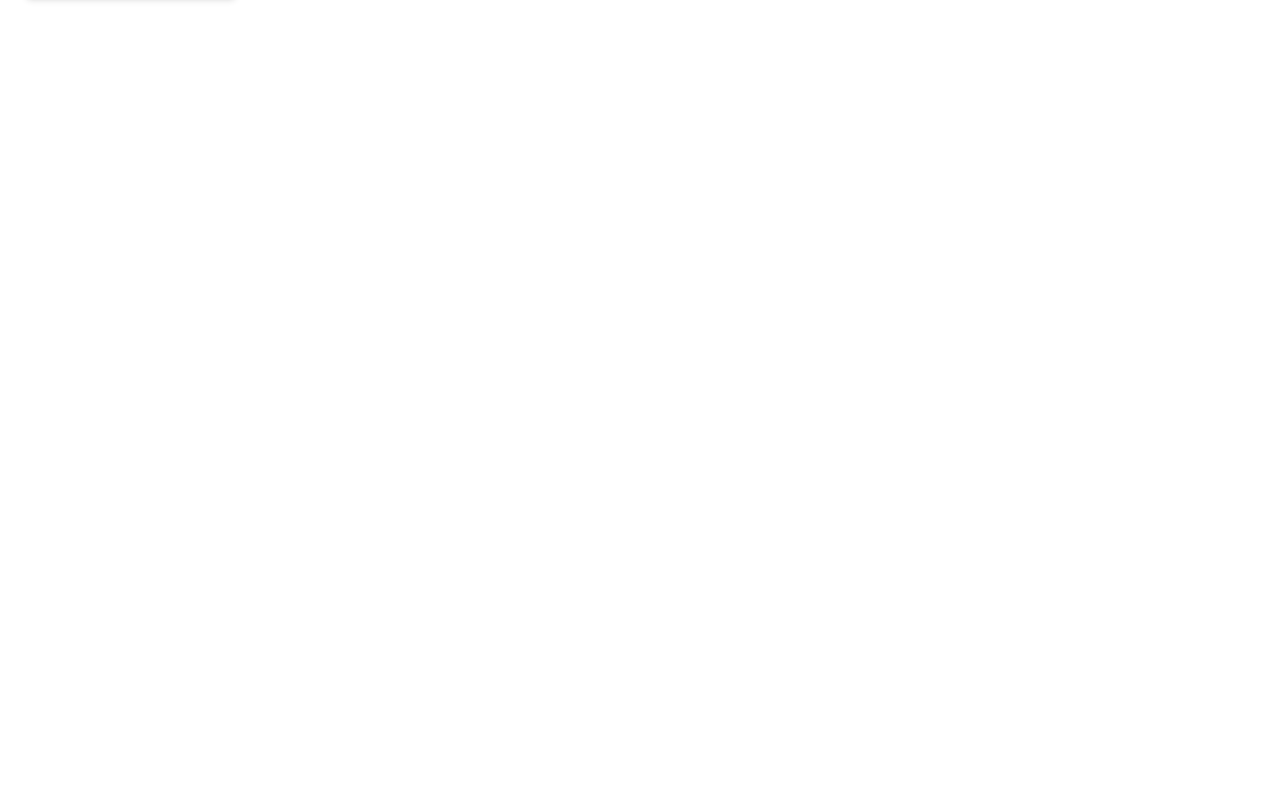
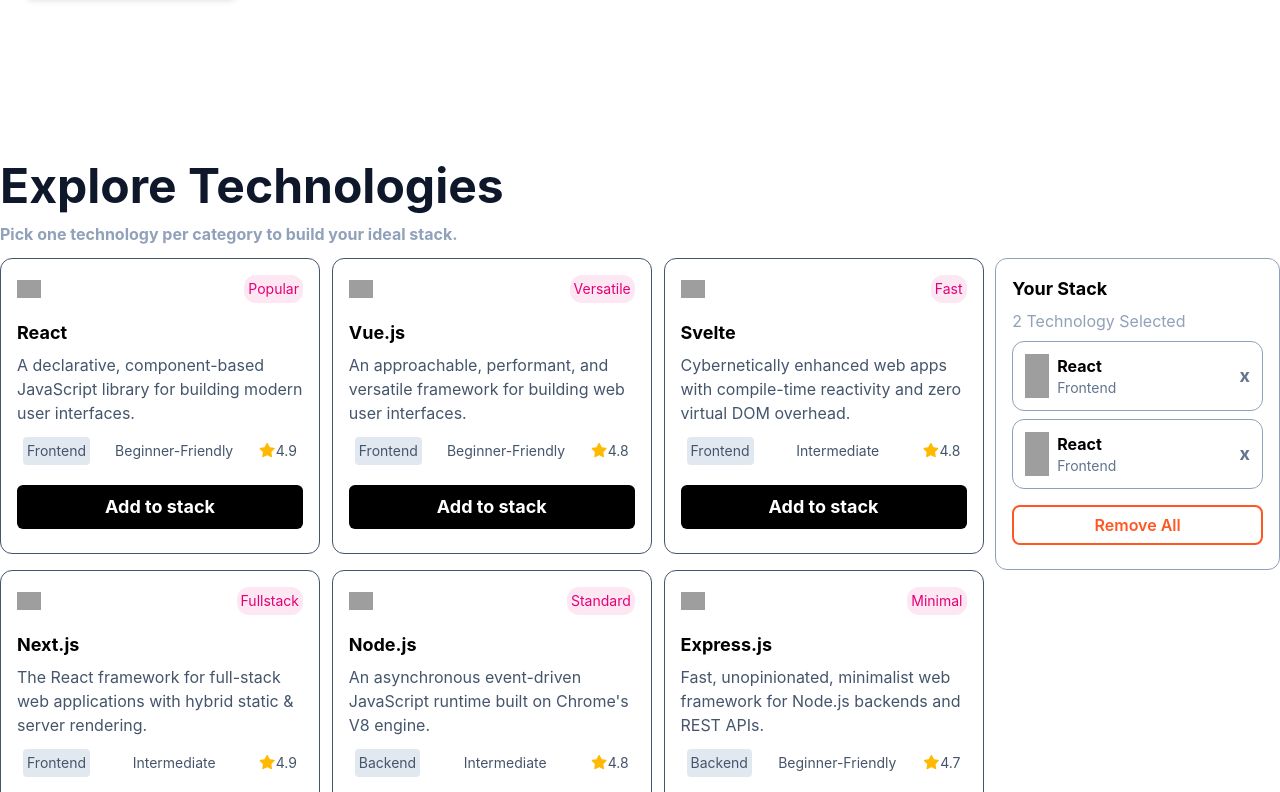
Before and after one commit to Minul-lab/Devstack, a React (Vite) app: page / in a window 1280 px wide. Shown: the part 528-1320 px from the top of the page. Before the commit the page ends 800 px from the top, so only its background shows below. Built offline with nearby package versions, Linux system fonts and the light colour scheme; grey boxes are pictures that could not be loaded.

Commit message:
Updated the technolgies.tsx added the YourStack skeleton to the ui, now the website looks closer to the figma design.. Also added the flex and grid where as needed.

```diff
--- a/src/App.tsx
+++ b/src/App.tsx
@@ -1,7 +1,7 @@
 import Navbar from "./components/Navbar";
 import Hero from "./components/Herosection";
-// import Technologies from "./components/technologies";
-import YourStack from "./components/yourStack";
+import Technologies from "./components/technologies";
+
 
 
 
@@ -10,7 +10,7 @@
     <>
       <Navbar/>
       <Hero/>
-
+      <Technologies/>
 
     </>
   ) ;
--- a/src/components/technologies.tsx
+++ b/src/components/technologies.tsx
@@ -22,14 +22,19 @@
     // console.log(technologies)
 
     return (
-      <div>
-        <h1>Explore Technologies</h1>
-        <div className="grid grid-cols-3 gap-4 max-w-7xl m-auto">
-          {technologies.map((technology) => {
-            return <Card {...technology} />;
-          })}
+      <div className="flex-col max-w-7xl m-auto py-5">
+        <div className="flex-col">
+          <h1 className="text-5xl my-3 text-slate-900 font-bold">Explore Technologies</h1>
+          <p className="font-bold text-slate-400 my-3">Pick one technology per category to build your ideal stack.</p>
         </div>
-        <YourStack></YourStack>
+        <div className="flex justify-between gap-4">
+          <div className="grid grid-cols-3 gap-4 ">
+            {technologies.map((technology) => {
+              return <Card {...technology} />;
+            })}
+          </div>
+          <YourStack></YourStack>
+        </div>
       </div>
     );
 }
--- a/src/components/technologyCard.tsx
+++ b/src/components/technologyCard.tsx
@@ -13,7 +13,7 @@
 
 function Card(props:cardProps) {
   return (
-    <section className="bg-white border border-slate-600 rounded-xl w-2xs flex-col p-2">
+    <section className="bg-white border border-slate-600 rounded-xl w-xs flex-col p-2">
       <div className="flex justify-between items-center mx-2 my-2">
         <img
           className="w-6"
--- a/src/components/yourStack.tsx
+++ b/src/components/yourStack.tsx
@@ -1,6 +1,6 @@
 function YourStack(){
     return (
-      <div className="bg-white border border-slate-400 rounded-xl w-2xs flex-col p-4">
+      <div className="bg-white border border-slate-400 rounded-xl w-2xs flex-col p-4 self-start">
         <h1 className="text-lg font-bold">Your Stack</h1>
         <h4 className="text-slate-400 my-1.5">2 Technology Selected</h4>
         <div className="flex w-full justify-between  bg-white border border-slate-400 items-center  rounded-xl p-3 my-2">
```
